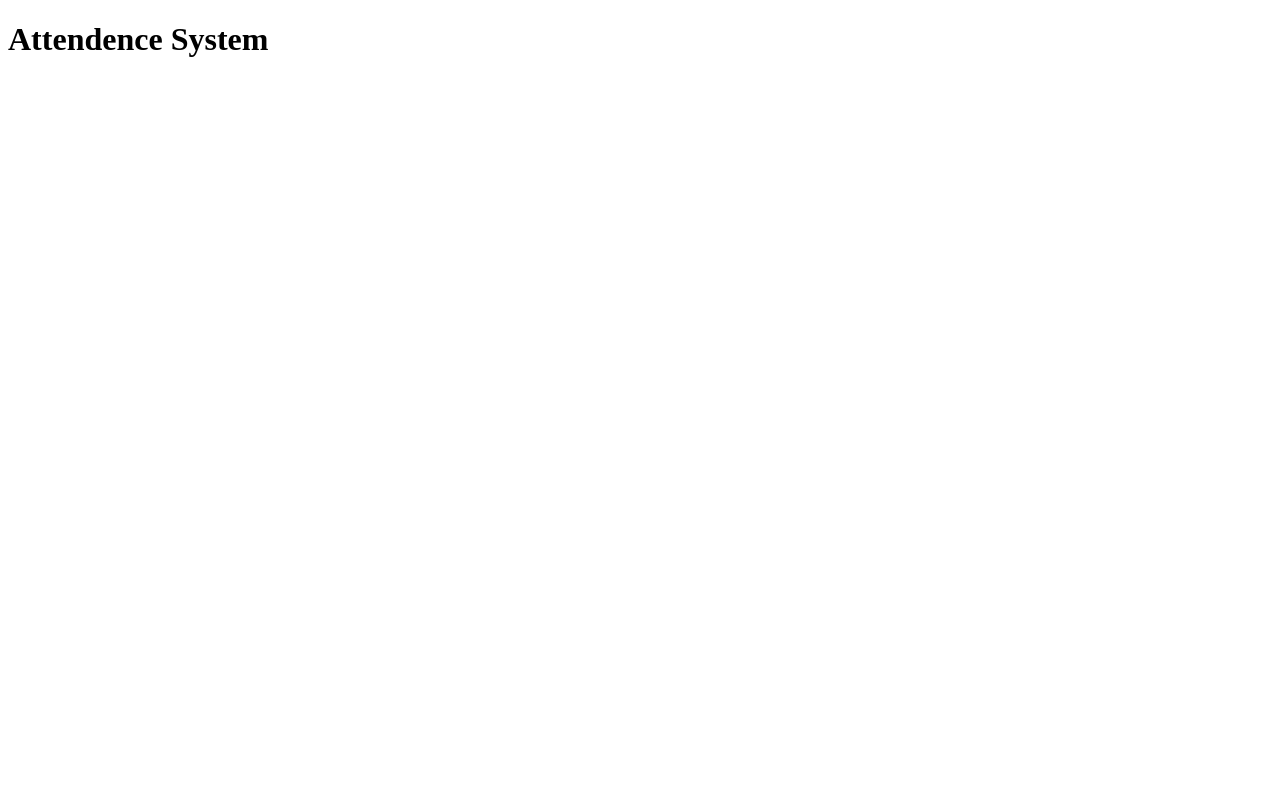
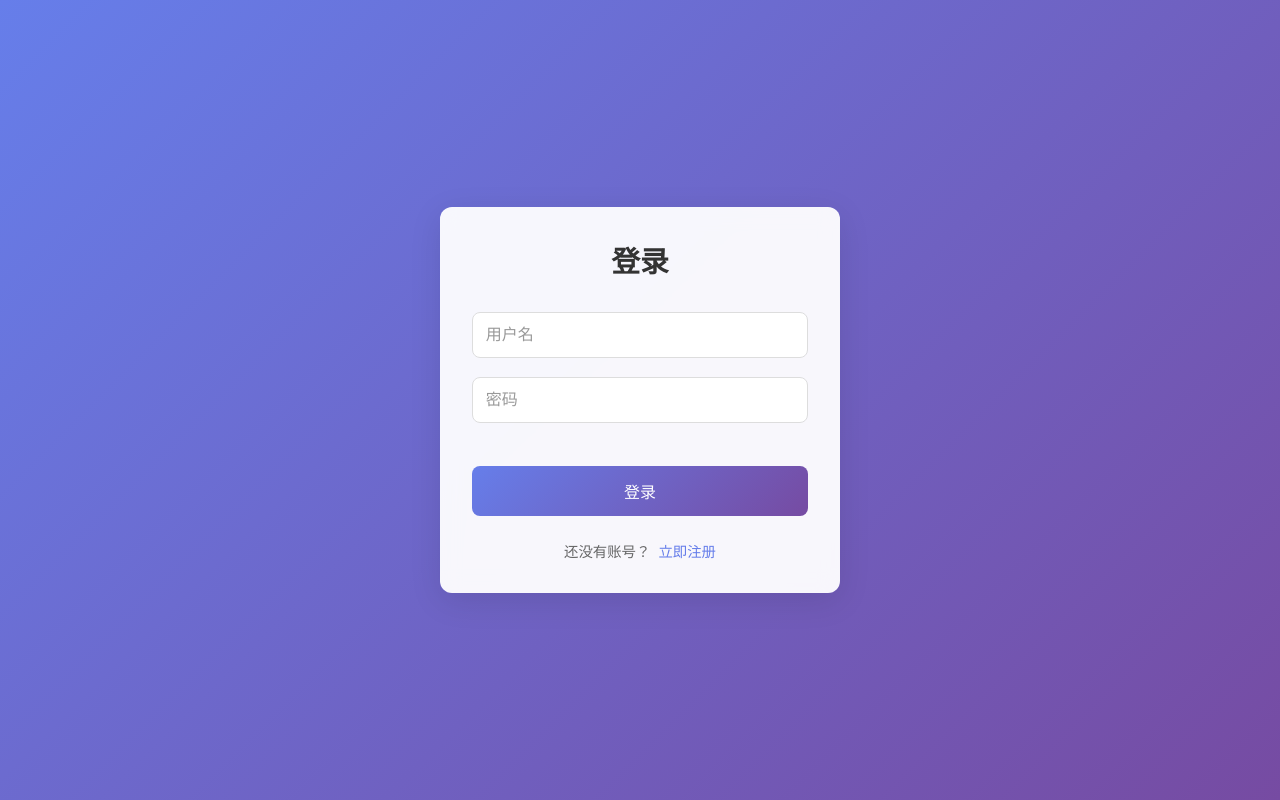
Before and after one commit to zacharyzhang1208/2024-polyu-distributed-ledger-technology, a React app: page / in a window 1280 px wide. Built offline with nearby package versions, Linux system fonts and the light colour scheme.

Commit message:
login component

```diff
--- /dev/null
+++ b/src/components/Login/Index.jsx
@@ -0,0 +1,84 @@
+import React, { useState } from 'react';
+import '../../css/Login.css';
+
+const Login = () => {
+  const [isLogin, setIsLogin] = useState(true);
+  const [formData, setFormData] = useState({
+    username: '',
+    password: '',
+    email: ''
+  });
+
+  const handleInputChange = (e) => {
+    const { name, value } = e.target;
+    setFormData({
+      ...formData,
+      [name]: value
+    });
+  };
+
+  const handleSubmit = (e) => {
+    e.preventDefault();
+    if (isLogin) {
+      // 处理登录逻辑
+      console.log('登录信息:', formData);
+    } else {
+      // 处理注册逻辑
+      console.log('注册信息:', formData);
+    }
+  };
+
+  return (
+    <div className="login-container">
+      <div className="login-box">
+        <h2>{isLogin ? '登录' : '注册'}</h2>
+        <form onSubmit={handleSubmit}>
+          <div className="form-group">
+            <input
+              type="text"
+              name="username"
+              placeholder="用户名"
+              value={formData.username}
+              onChange={handleInputChange}
+            />
+          </div>
+
+          {!isLogin && (
+            <div className="form-group">
+              <input
+                type="email"
+                name="email"
+                placeholder="电子邮箱"
+                value={formData.email}
+                onChange={handleInputChange}
+              />
+            </div>
+          )}
+
+          <div className="form-group">
+            <input
+              type="password"
+              name="password"
+              placeholder="密码"
+              value={formData.password}
+              onChange={handleInputChange}
+            />
+          </div>
+
+          <button type="submit" className="submit-btn">
+            {isLogin ? '登录' : '注册'}
+          </button>
+        </form>
+
+        <p className="switch-form">
+          {isLogin ? '还没有账号？' : '已有账号？'}
+          <span onClick={() => setIsLogin(!isLogin)}>
+            {isLogin ? '立即注册' : '立即登录'}
+          </span>
+        </p>
+      </div>
+    </div>
+  );
+};
+
+export default Login;
--- /dev/null
+++ b/src/css/Login.css
@@ -0,0 +1,118 @@
+/* 添加重置样式 */
+* {
+  margin: 0;
+  padding: 0;
+  box-sizing: border-box;
+}
+
+body {
+  margin: 0;
+  font-family: -apple-system, BlinkMacSystemFont, 'Segoe UI', Roboto, 'Helvetica Neue', Arial, sans-serif;
+}
+
+.login-container {
+  display: flex;
+  justify-content: center;
+  align-items: center;
+  min-height: 100vh;
+  background: linear-gradient(135deg, #667eea 0%, #764ba2 100%);
+}
+
+.login-box {
+  background: rgba(255, 255, 255, 0.95);
+  padding: 2rem;
+  border-radius: 12px;
+  box-shadow: 0 8px 32px rgba(0, 0, 0, 0.1);
+  width: 100%;
+  max-width: 400px;
+  backdrop-filter: blur(10px);
+}
+
+h2 {
+  text-align: center;
+  margin-bottom: 2rem;
+  color: #333;
+  font-size: 1.8rem;
+}
+
+.form-group {
+  margin-bottom: 1.2rem;
+  position: relative;
+}
+
+input {
+  width: 100%;
+  padding: 0.8rem;
+  border: 1px solid #ddd;
+  border-radius: 8px;
+  font-size: 1rem;
+  transition: all 0.3s ease;
+  outline: none;
+}
+
+input:focus {
+  border-color: #667eea;
+  box-shadow: 0 0 0 2px rgba(102, 126, 234, 0.2);
+}
+
+input::placeholder {
+  color: #999;
+}
+
+.submit-btn {
+  width: 100%;
+  padding: 0.8rem;
+  background: linear-gradient(135deg, #667eea 0%, #764ba2 100%);
+  color: white;
+  border: none;
+  border-radius: 8px;
+  font-size: 1rem;
+  cursor: pointer;
+  margin-top: 1.5rem;
+  transition: all 0.3s ease;
+}
+
+.submit-btn:hover {
+  transform: translateY(-2px);
+  box-shadow: 0 4px 12px rgba(102, 126, 234, 0.3);
+}
+
+.submit-btn:active {
+  transform: translateY(0);
+}
+
+.switch-form {
+  text-align: center;
+  margin-top: 1.5rem;
+  color: #666;
+  font-size: 0.9rem;
+}
+
+.switch-form span {
+  color: #667eea;
+  cursor: pointer;
+  margin-left: 0.5rem;
+  font-weight: 500;
+  transition: all 0.3s ease;
+}
+
+.switch-form span:hover {
+  color: #764ba2;
+  text-decoration: underline;
+}
+
+/* 添加响应式设计 */
+@media (max-width: 480px) {
+  .login-box {
+    margin: 1rem;
+    padding: 1.5rem;
+  }
+
+  h2 {
+    font-size: 1.5rem;
+  }
+
+  input {
+    padding: 0.7rem;
+  }
+}
--- a/src/index.jsx
+++ b/src/index.jsx
@@ -1,10 +1,19 @@
 import React from 'react'
 import { createRoot } from 'react-dom/client';
+import Login from './components/Login/Index.jsx';
+
+function App() {
+  return (
+    <div>
+      <Login />
+    </div>
+  );
+}
 
 function main(){
     const root = createRoot(document.getElementById("app"));
     root.render(
-        <h1>Attendence System</h1>
+        <App />
     );
 }
 
```
